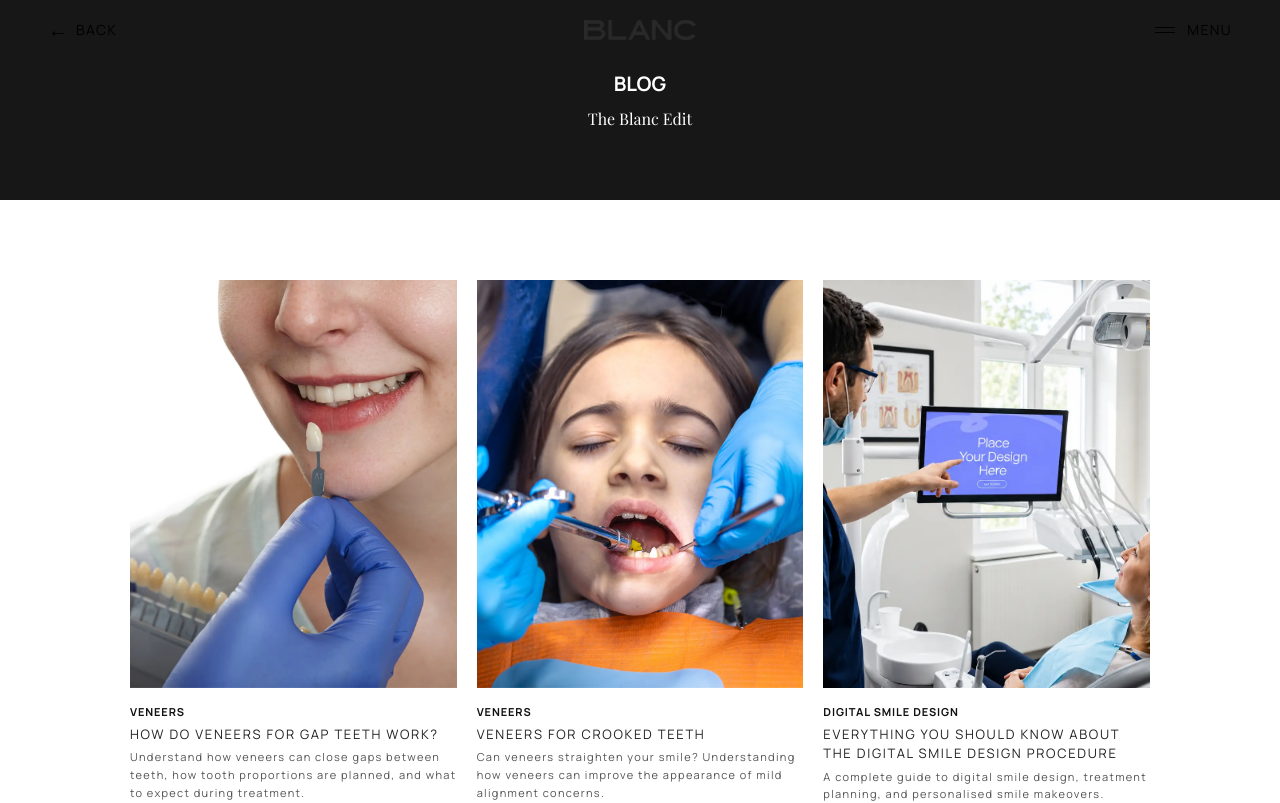
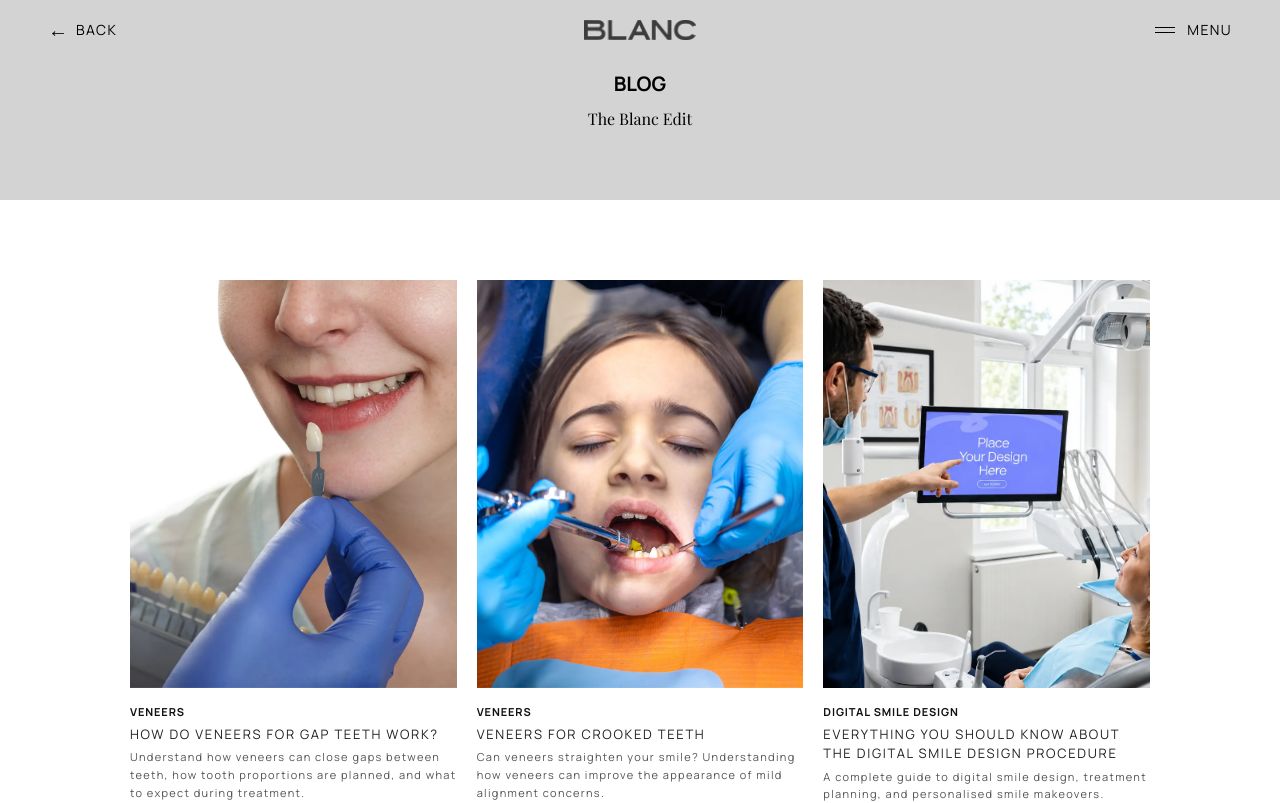
Before and after one commit to Ladwa14/blanc-website, a Next.js app: page /blog in a window 1280 px wide. Shown: the top 803 px of the page. Built offline with nearby package versions, Linux system fonts and the light colour scheme; a web font is replaced by a local one.

Commit message:
blog page background and text color changed

```diff
--- a/app/blog/page.tsx
+++ b/app/blog/page.tsx
@@ -53,7 +53,7 @@ export default function BlogPage() {
       {/* =========================
           BLOG HEADER
       ========================= */}
-      <section className="bg-[#171717] text-white h-[200px] flex flex-col items-center justify-center">
+      <section className="bg-[#d3d3d3] text-black h-[200px] flex flex-col items-center justify-center">
         <h1 className="font-manrope font-bold text-[18px] md:text-[20px]">
           BLOG
         </h1>
```
